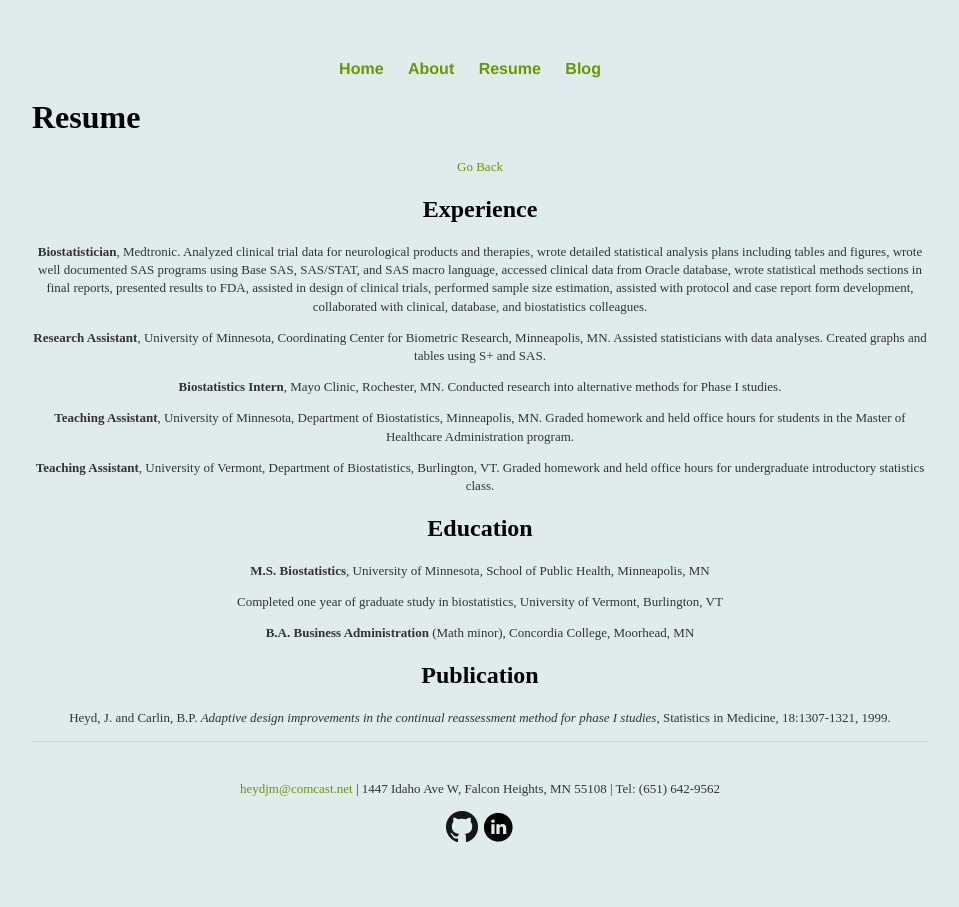
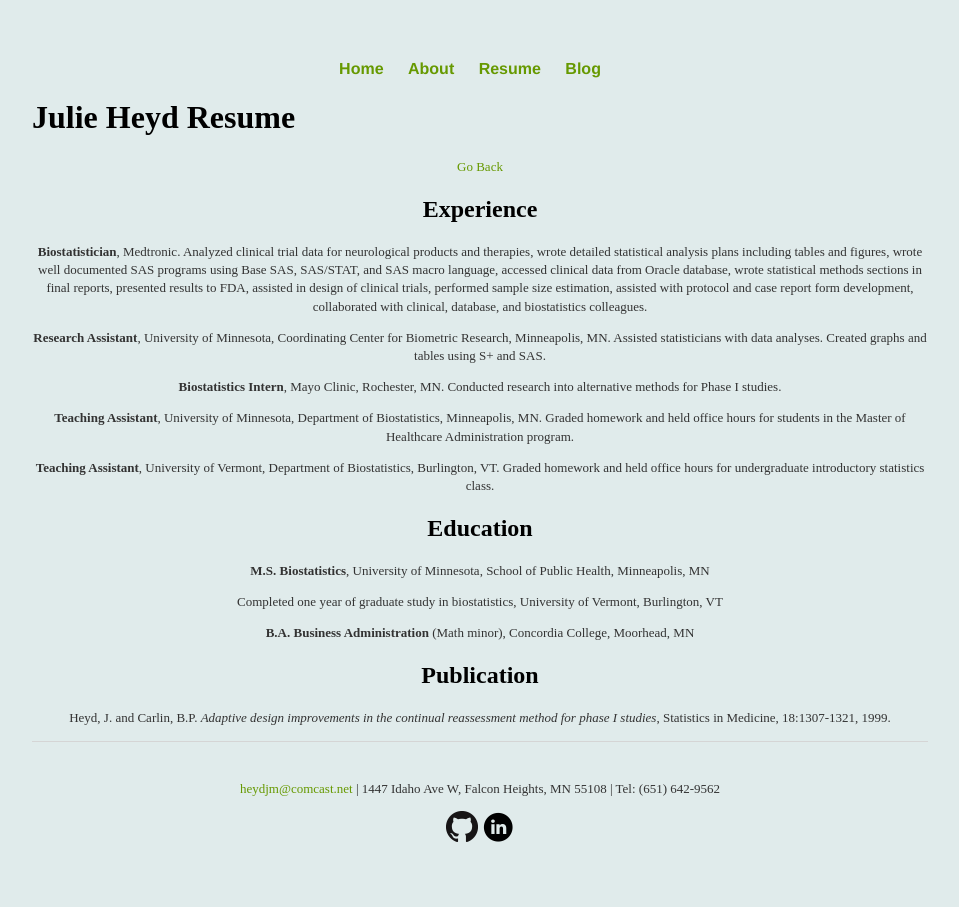
Before and after one commit to jmheyd/jmheyd.github.io, a Jekyll site: the page built from resume.html, in a window 1280 px wide. Shown: the whole page, without its empty margins (160-1119 px from the left). Built offline with Jekyll 4.4.1, drawn with Linux system fonts in a browser that asks for light colours; some web fonts are replaced.

```diff
--- a/css/main.css
+++ b/css/main.css
@@ -26,6 +26,11 @@ h1 {
     font-size: 2em;
     font-family: 'Crushed', cursive;
 }
+
+h1.resume {
+    text-align; center;
+}
+
 p {
     font-size: 1.5em;
     line-height: 1.4em;
--- a/resume.html
+++ b/resume.html
@@ -4,7 +4,7 @@ title: Julie Heyd Resume
 ---
 
 		<header>
-			<h1>Resume</h1>
+			<h1 class="resume" >Julie Heyd Resume</h1>
 			<nav>
 				<p><a href="index.html" target="_blank" title="Back to index">Go Back</a></li></p>
 			</nav>
```
